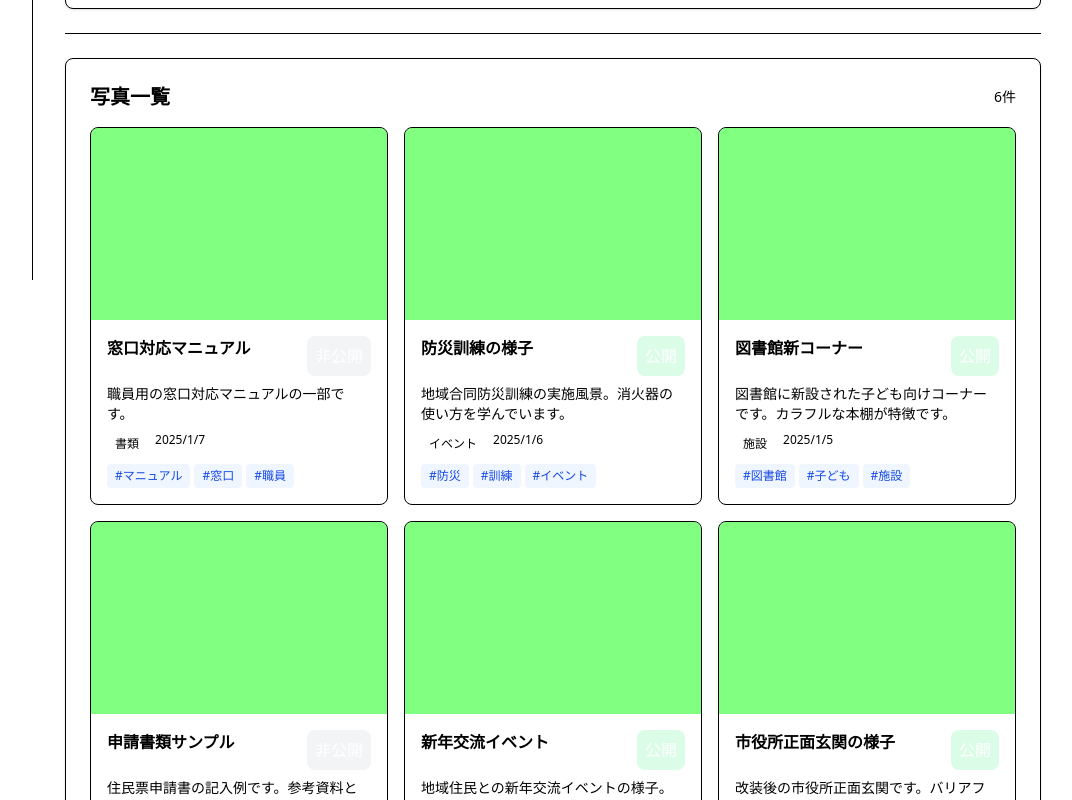
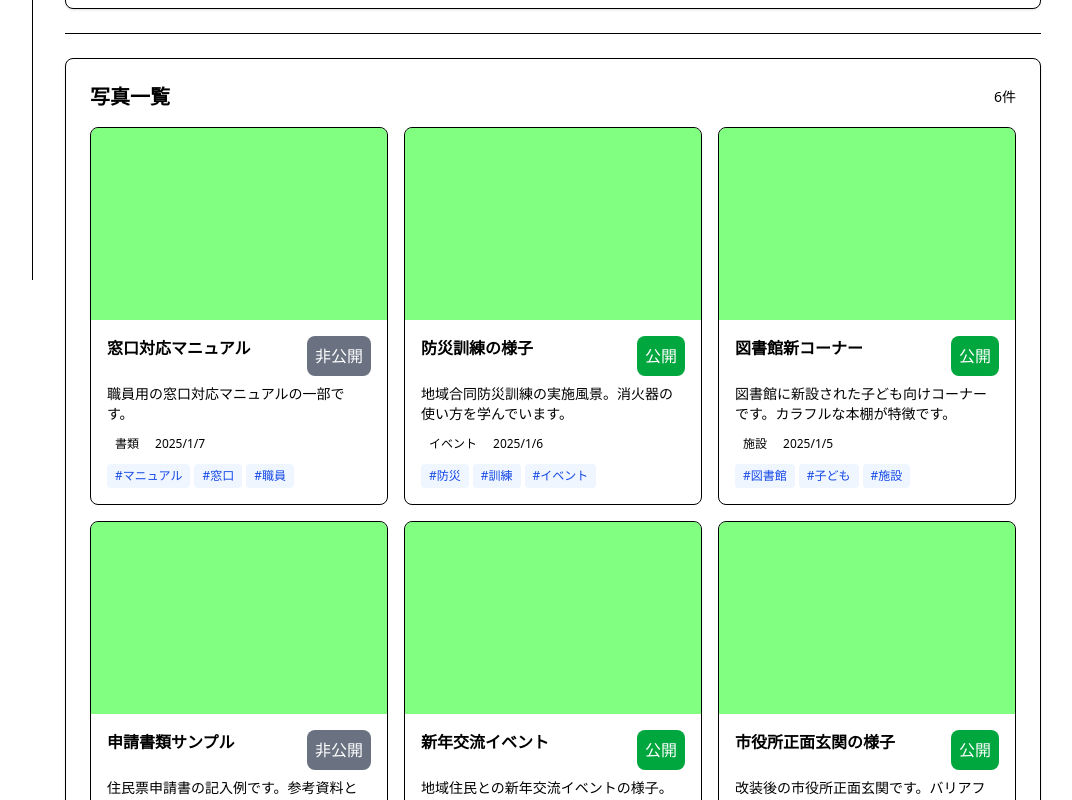
Before and after one commit to FooQoo/next-starter, a Next.js app: page /photo-content in a window 1280 px wide. Shown: the part 520-1320 px from the top of the page, without its empty margins (207-1279 px from the left). Built offline with nearby package versions, Linux system fonts and the light colour scheme; what @heroui/react would draw is missing.

Commit message:
style: enhance layout and spacing in PhotoContentListPage

```diff
--- a/src/app/photo-content/page.tsx
+++ b/src/app/photo-content/page.tsx
@@ -222,11 +222,11 @@ export default function PhotoContentListPage() {
                 <Link
                   key={photo.id}
                   href={`/photo-content/${photo.id}`}
-                  className="group"
+                  className="group h-full"
                 >
-                  <div className="border border-solid-gray-200 rounded-lg overflow-hidden hover:shadow-lg transition-shadow">
+                  <div className="h-full flex flex-col border border-solid-gray-200 rounded-lg overflow-hidden hover:shadow-lg transition-shadow">
                     {/* 画像 */}
-                    <div className="relative w-full h-48 bg-solid-gray-100">
+                    <div className="relative w-full h-48 bg-solid-gray-100 flex-shrink-0">
                       <Image
                         src={photo.imageUrl}
                         alt={photo.title}
@@ -237,7 +237,7 @@ export default function PhotoContentListPage() {
                     </div>
 
                     {/* 情報 */}
-                    <div className="p-4 space-y-2">
+                    <div className="p-4 flex flex-col flex-1">
                       <div className="flex items-start justify-between gap-2">
                         <h3 className="font-semibold text-sea-900 line-clamp-2 group-hover:text-sea-700">
                           {photo.title}
@@ -245,36 +245,40 @@ export default function PhotoContentListPage() {
                         <StatusBadge
                           className={
                             photo.isPublic
-                              ? 'bg-green-100 text-green-800'
-                              : 'bg-gray-100 text-gray-800'
+                              ? 'bg-green-600 text-white'
+                              : 'bg-gray-500 text-white'
                           }
                         >
                           {photo.isPublic ? '公開' : '非公開'}
                         </StatusBadge>
                       </div>
-                      <p className="text-sm text-solid-gray-700 line-clamp-2">
+                      <p className="text-sm text-solid-gray-700 line-clamp-2 mt-2">
                         {photo.description}
                       </p>
-                      <div className="flex flex-wrap gap-2 text-xs text-solid-gray-600">
+                      <div className="flex flex-wrap gap-2 text-xs text-solid-gray-600 mt-2">
                         <span className="px-2 py-1 bg-solid-gray-100 rounded">
                           {getCategoryLabel(photo.category)}
                         </span>
-                        <span>
+                        <span className="py-1">
                           {new Date(photo.takenAt).toLocaleDateString('ja-JP')}
                         </span>
                       </div>
-                      {photo.tags && photo.tags.length > 0 && (
-                        <div className="flex flex-wrap gap-1">
-                          {photo.tags.map((tag, idx) => (
+                      <div className="flex flex-wrap gap-1 mt-auto pt-2">
+                        {photo.tags && photo.tags.length > 0 ? (
+                          photo.tags.map((tag, idx) => (
                             <span
                               key={idx}
                               className="text-xs px-2 py-1 bg-blue-50 text-blue-700 rounded"
                             >
                               #{tag}
                             </span>
-                          ))}
-                        </div>
-                      )}
+                          ))
+                        ) : (
+                          <span className="text-xs py-1 invisible">
+                            placeholder
+                          </span>
+                        )}
+                      </div>
                     </div>
                   </div>
                 </Link>
```
